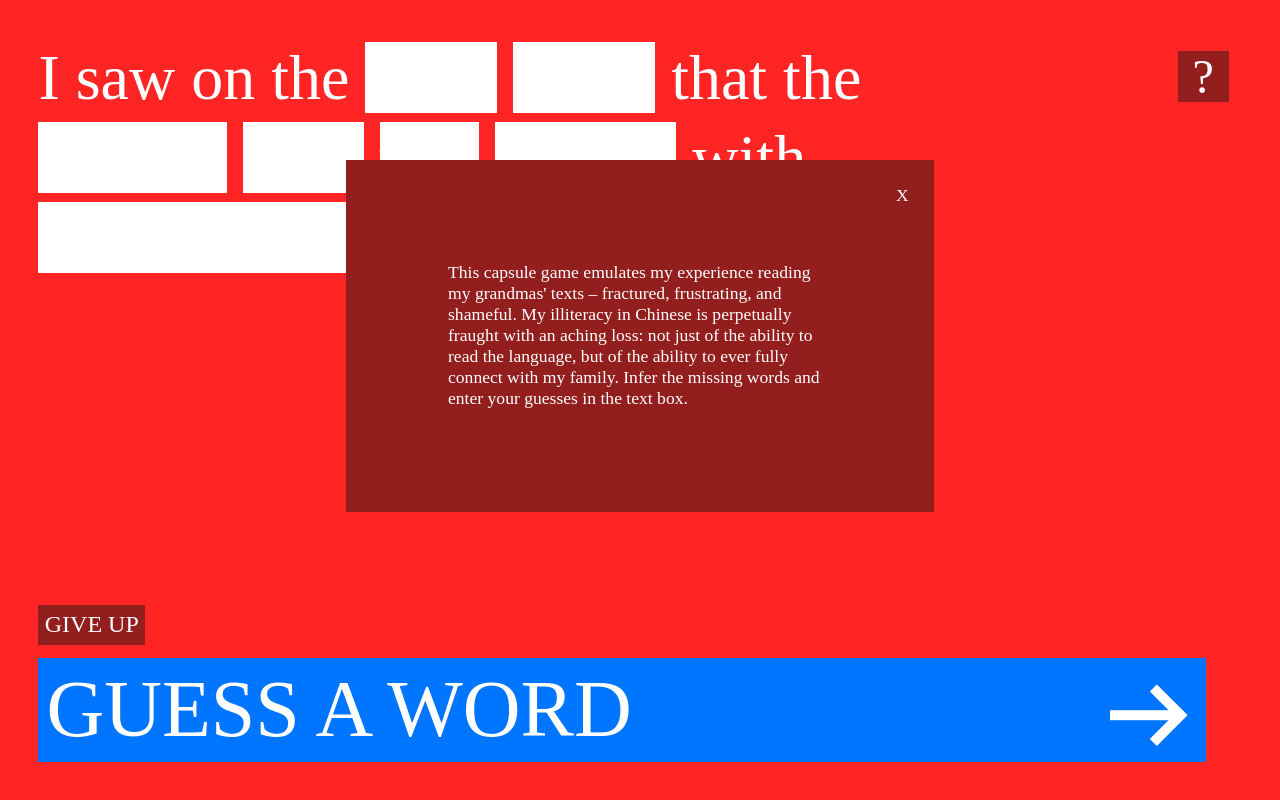
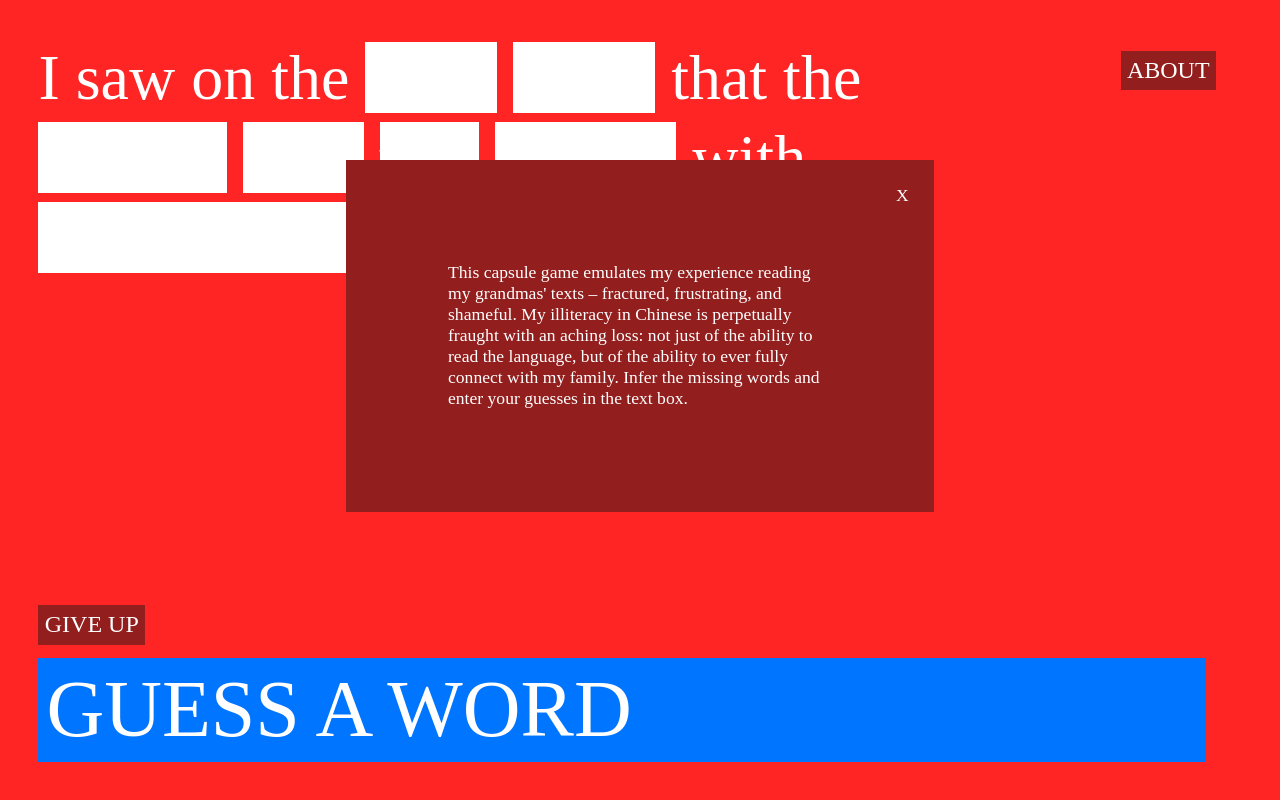
Before and after one commit to ashley-cai/illiteracy-souvenirs, a website: page index.html in a window 1280 px wide. Drawn offline with Linux system fonts and the light colour scheme; a web font is replaced by a local one.

Commit message:
button styling, arrow garbage

```diff
--- a/index.html
+++ b/index.html
@@ -12,16 +12,18 @@
         <div id = "words-container">
             <p id="sentence">█</p>
         </div>
-        <div id="about" onclick="javascript:aboutButton()">?</div>
+        <div id="about" onclick="javascript:aboutButton()">ABOUT</div>
 
         <div id="form-container">
               <button id="answer-button" onclick="javascript:answerButton()" >GIVE UP</button>
               <form id = "guess-form" action = "javascript:guess()" autocomplete="off" >
                   <input type="text" id="guess" placeholder="GUESS A WORD">
               </form>
-              <div class="icon" id="icon" onclick="javascript:guess()">
+
+              <!-- <div class="icon" id="icon" onclick="javascript:guess()">
                 <div class="arrow" id="arrow"></div>
-              </div>
+              </div> -->
+
               <div id="answer-modal"></div>
         </div>
     </div>
--- a/styles.scss
+++ b/styles.scss
@@ -60,23 +60,22 @@
 
   #about {
     @media (orientation: portrait) {
-      width: 6vw;
-      height: 6vw;
-      font-size: 3em;
+      font-size: 2em;
       line-height: 6vw;
     }
-    width: 2vw;
-    height: 2vw;
-    padding: 1vw;
-    font-size: 3em;
+    padding: .5vw;
+    font-size: 1.5em;
     line-height: 2vw;
     text-align: center;
     font-family: "GTCinetype";
     position: absolute;
     top: 4vw;
-    right: 4vw;
+    right: 5vw;
     color: white;
     background-color: var(--darkred);
+    -webkit-user-select: none; /* Safari */
+    -ms-user-select: none; /* IE 10 and IE 11 */
+    user-select: none; /* Standard syntax */
   }
 
   #about-modal {
@@ -198,12 +197,10 @@
 
   .icon {
     @media (orientation: portrait) {
-      transform: translate(0,-10vw);
 
     }
     position: relative;
     float: right;
-    transform: translate(0,-6vw);
     width: 80px;
     cursor: pointer;
   }
```
Also changed, not shown: styles.css, 1 other file.
